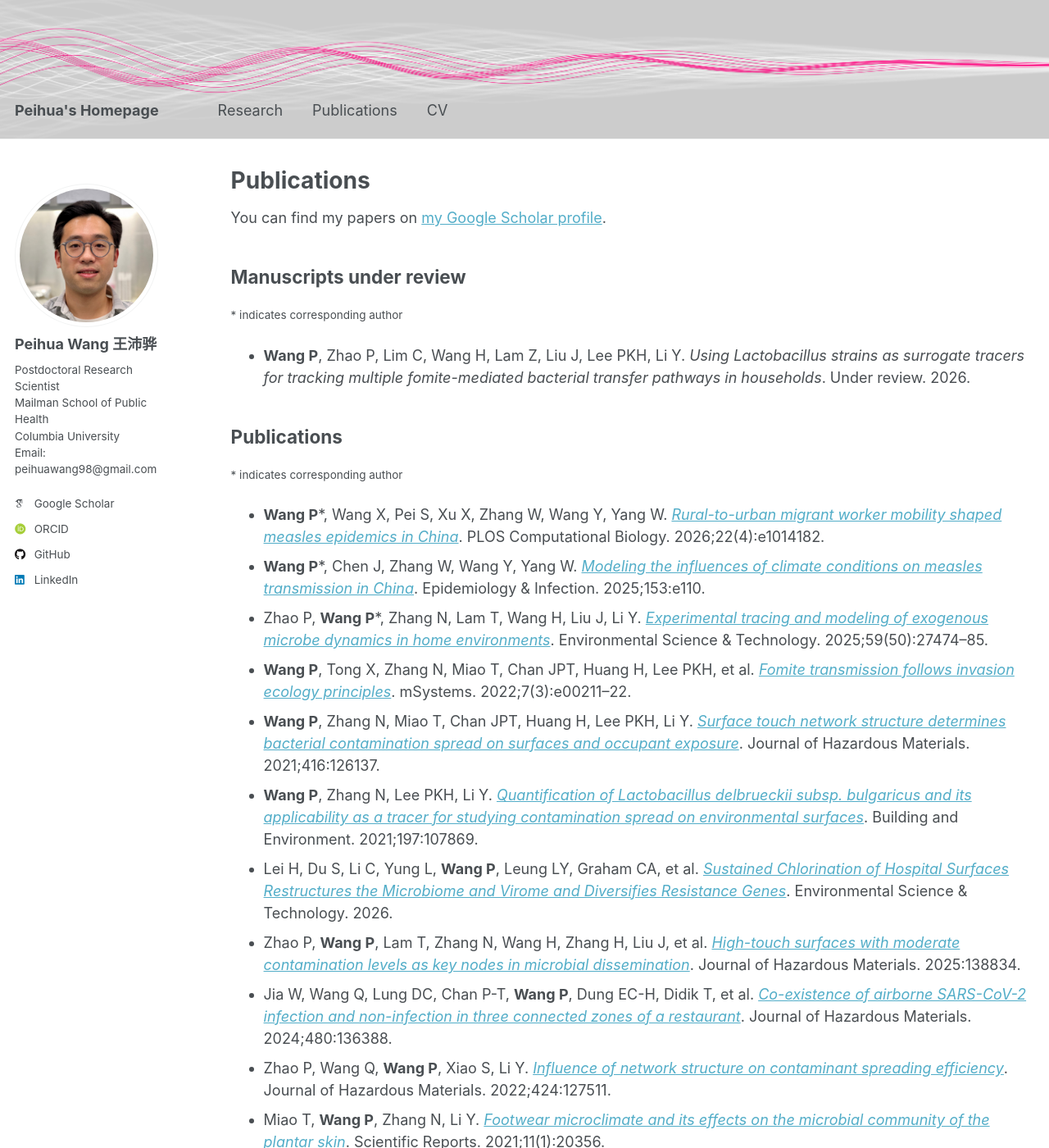
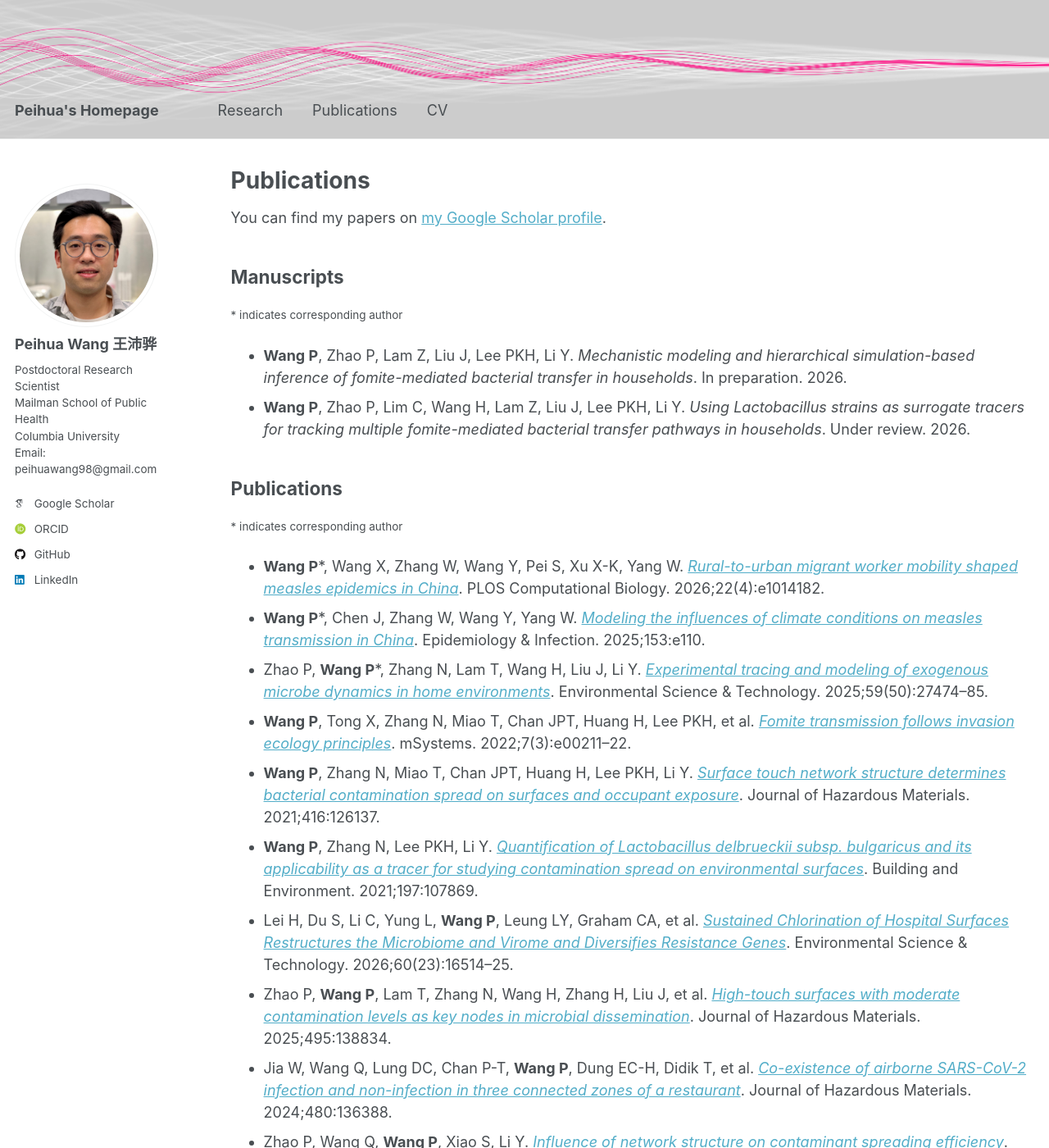
Before and after one commit to peihuawang98/peihuawang98.github.io, a Jekyll site: the page built from _pages/publications.md, in a window 1280 px wide and 1400 px high. Shown: the whole window at 82% size. Built offline with Jekyll 4.4.1, drawn with Linux system fonts in a browser that asks for light colours; some web fonts are replaced; a script that is not in the unit is left out; some of the changed text lies outside the part shown.

Commit message:
website_v2.26_general

```diff
--- a/_pages/publications.md
+++ b/_pages/publications.md
@@ -7,24 +7,25 @@ author_profile: true
 
 You can find my papers on [my Google Scholar profile](https://scholar.google.com/citations?user=9D1dcYAAAAAJ&hl=en).
 
-Manuscripts under review
+Manuscripts
 ------
 <small>* indicates corresponding author</small>
 
+- **Wang P**, Zhao P, Lam Z, Liu J, Lee PKH, Li Y. _Mechanistic modeling and hierarchical simulation-based inference of fomite-mediated bacterial transfer in households_. In preparation. 2026.
 - **Wang P**, Zhao P, Lim C, Wang H, Lam Z, Liu J, Lee PKH, Li Y. _Using Lactobacillus strains as surrogate tracers for tracking multiple fomite-mediated bacterial transfer pathways in households_. Under review. 2026.
 
 Publications
 ------
 <small>* indicates corresponding author</small>
 
-- **Wang P***, Wang X, Pei S, Xu X, Zhang W, Wang Y, Yang W. [_Rural-to-urban migrant worker mobility shaped measles epidemics in China_](https://doi.org/10.1371/journal.pcbi.1014182). PLOS Computational Biology. 2026;22(4):e1014182.
+- **Wang P***, Wang X, Zhang W, Wang Y, Pei S, Xu X-K, Yang W. [_Rural-to-urban migrant worker mobility shaped measles epidemics in China_](https://doi.org/10.1371/journal.pcbi.1014182). PLOS Computational Biology. 2026;22(4):e1014182.
 - **Wang P***, Chen J, Zhang W, Wang Y, Yang W. [_Modeling the influences of climate conditions on measles transmission in China_](https://doi.org/10.1017/S095026882510054X). Epidemiology & Infection. 2025;153:e110.
 - Zhao P, **Wang P***, Zhang N, Lam T, Wang H, Liu J, Li Y. [_Experimental tracing and modeling of exogenous microbe dynamics in home environments_](https://doi.org/10.1021/acs.est.5c06069). Environmental Science & Technology. 2025;59(50):27474–85.
 - **Wang P**, Tong X, Zhang N, Miao T, Chan JPT, Huang H, Lee PKH, et al. [_Fomite transmission follows invasion ecology principles_](https://doi.org/10.1128/msystems.00211-22). mSystems. 2022;7(3):e00211–22.
 - **Wang P**, Zhang N, Miao T, Chan JPT, Huang H, Lee PKH, Li Y. [_Surface touch network structure determines bacterial contamination spread on surfaces and occupant exposure_](https://doi.org/10.1016/j.jhazmat.2021.126137). Journal of Hazardous Materials. 2021;416:126137.
 - **Wang P**, Zhang N, Lee PKH, Li Y. [_Quantification of Lactobacillus delbrueckii subsp. bulgaricus and its applicability as a tracer for studying contamination spread on environmental surfaces_](https://doi.org/10.1016/j.buildenv.2021.107869). Building and Environment. 2021;197:107869.
-- Lei H, Du S, Li C, Yung L, **Wang P**, Leung LY, Graham CA, et al. [_Sustained Chlorination of Hospital Surfaces Restructures the Microbiome and Virome and Diversifies Resistance Genes_](https://doi.org/10.1021/acs.est.6c01505). Environmental Science & Technology. 2026.
-- Zhao P, **Wang P**, Lam T, Zhang N, Wang H, Zhang H, Liu J, et al. [_High-touch surfaces with moderate contamination levels as key nodes in microbial dissemination_](https://doi.org/10.1016/j.jhazmat.2025.138834). Journal of Hazardous Materials. 2025:138834.
+- Lei H, Du S, Li C, Yung L, **Wang P**, Leung LY, Graham CA, et al. [_Sustained Chlorination of Hospital Surfaces Restructures the Microbiome and Virome and Diversifies Resistance Genes_](https://doi.org/10.1021/acs.est.6c01505). Environmental Science & Technology. 2026;60(23):16514–25.
+- Zhao P, **Wang P**, Lam T, Zhang N, Wang H, Zhang H, Liu J, et al. [_High-touch surfaces with moderate contamination levels as key nodes in microbial dissemination_](https://doi.org/10.1016/j.jhazmat.2025.138834). Journal of Hazardous Materials. 2025;495:138834.
 - Jia W, Wang Q, Lung DC, Chan P-T, **Wang P**, Dung EC-H, Didik T, et al. [_Co-existence of airborne SARS-CoV-2 infection and non-infection in three connected zones of a restaurant_](https://doi.org/10.1016/j.jhazmat.2024.136388). Journal of Hazardous Materials. 2024;480:136388.
 - Zhao P, Wang Q, **Wang P**, Xiao S, Li Y. [_Influence of network structure on contaminant spreading efficiency_](https://doi.org/10.1016/j.jhazmat.2021.127511). Journal of Hazardous Materials. 2022;424:127511.
 - Miao T, **Wang P**, Zhang N, Li Y. [_Footwear microclimate and its effects on the microbial community of the plantar skin_](https://doi.org/10.1038/s41598-021-99865-x). Scientific Reports. 2021;11(1):20356.
```
Also changed, not shown: other parts of _pages/publications.md (+1 -1 lines), _pages/about.md (+1 -1 lines), 1 other file.
